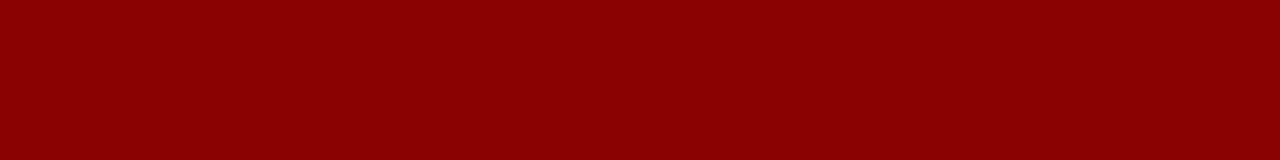
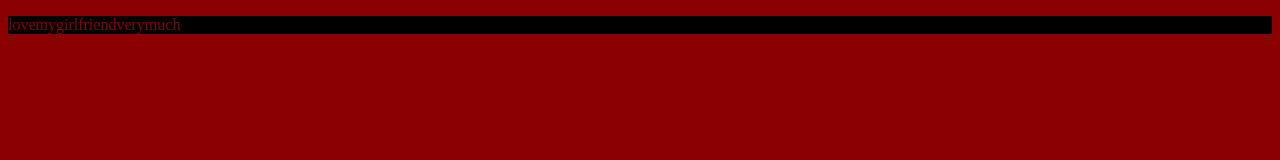
Before and after one commit to xiphoidal/xiphoidal, a plain HTML site: page index.html in a window 1280 px wide. Drawn offline with Linux system fonts and the light colour scheme.

Commit message:
Fix HTML paragraph styling and content

```diff
--- a/index.html
+++ b/index.html
@@ -5,7 +5,7 @@
   </head>
 <body style="background-color:darkred;">
 
-<p style="background-color:black;" style="color:darkred;"lovemygirlfriendverymuch> </p>
+<p style="background-color:black; color:darkred;"> lovemygirlfriendverymuch </p>
 
 </body>
 </html>
```
